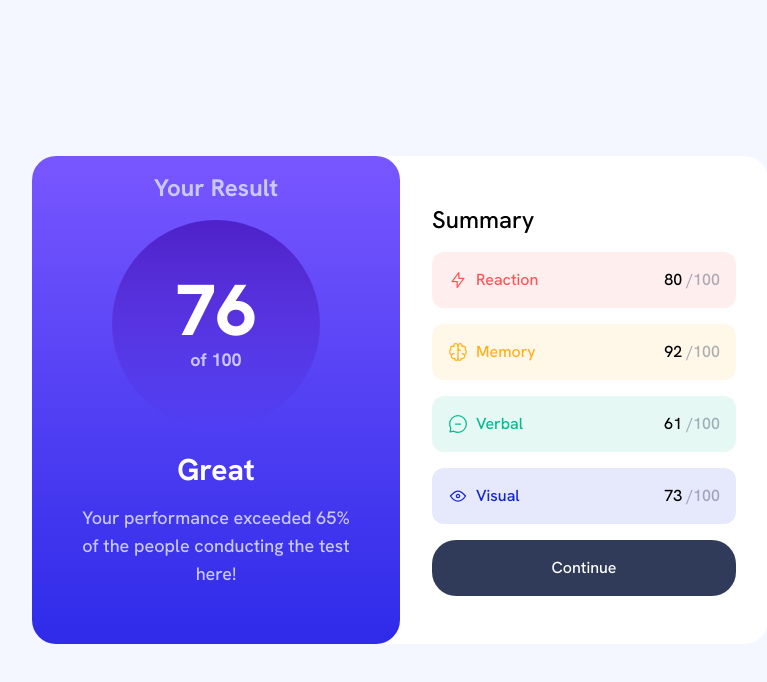
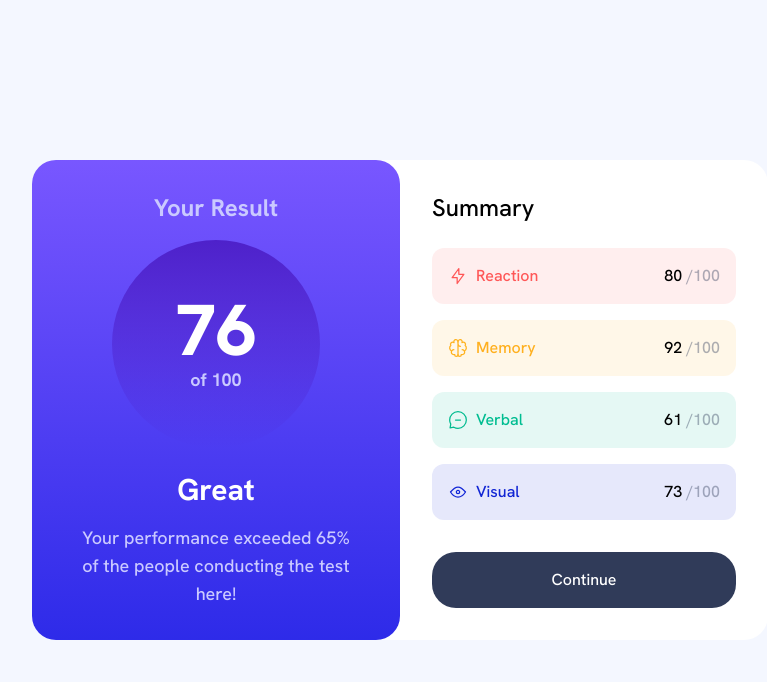
Before and after one commit to webstormcam/Results_Summary_Component, a website: page index.html in a window 1280 px wide. Shown: the whole page, without its empty margins (240-1007 px from the left). Drawn offline with Linux system fonts and the light colour scheme.

Commit message:
Just spaced some things around
Just need to look somethings over but I think I'm nearly done with this project

```diff
--- a/index.html
+++ b/index.html
@@ -10,7 +10,7 @@
 <body class="bg-mobile-back flex justify-center md:items-center md:h-screen">
    <div id="contentCard" class="font-HankenGrotesk pb-4 md:pb-0 md:flex  md:max-w-736 md:w-full md:bg-white md:rounded-3xl ">
     <div  id="part1" class="flex flex-col items-center  max-w-420  py-4 rounded-b-3xl bg-gradient-to-b from-backgrad1 to-backgrad2 md:w-1/2 md:rounded-3xl">
-        <h2 class="text-lightBlue text-lg font-bold md:text-2xl">Your Result</h2>
+        <h2 class="text-lightBlue text-lg font-bold md:text-2xl md:mt-4">Your Result</h2>
         <div id="circle" class=" flex flex-col h-36 w-36 items-center justify-center text-center mt-4 rounded-full p-10 bg-gradient-to-b from-circlegrad1 to-circlegrad2 md:w-52 md:h-52 md:p-4 ">
             <p class="text-white text-6xl font-extrabold md:text-7xl">76</p>
             <p class="text-lightBlue font-bold md:text-lg">of 100</p>
@@ -18,9 +18,9 @@
         <h3 class="text-white text-2xl font-bold mt-6 md:text-3xl">Great</h3>
         <p class="text-center text-lightBlue px-12 py-4 md:text-lg">Your performance exceeded 65% of the people conducting the test here!</p>
     </div>
-    <div id="part2" class=" px-8 md:w-1/2 md:py-12 md:rounded-br-3xl md:rounded-tr-3xl">
+    <div id="part2" class=" px-8 md:w-1/2 md:py-8 md:rounded-br-3xl md:rounded-tr-3xl">
         <p class="mt-4 md:mt-0 md:text-2xl">Summary</p>
-    <div class="mt-4">
+    <div class="mt-4 md:mt-6">
         <div class="flex justify-between p-4 bg-redHue rounded-xl">
             <div class="flex items-center "><svg xmlns="http://www.w3.org/2000/svg" class="mr-2" width="20" height="20" fill="none" viewBox="0 0 20 20"><path stroke="#F55" stroke-linecap="round" stroke-linejoin="round" stroke-width="1.25" d="M10.833 8.333V2.5l-6.666 9.167h5V17.5l6.666-9.167h-5Z"/></svg>
             <p class="text-red">Reaction</p>
@@ -53,7 +53,7 @@
                 <p>73<span class="text-darkHue"> /100</span></p>
             </div>
         </div>
-       <button class="w-full mt-4 bg-darkNavy hover:bg-gradient-to-b from-backgrad1 to-backgrad2  py-4 text-white rounded-3xl">Continue</button>
+       <button class="w-full mt-4 bg-darkNavy hover:bg-gradient-to-b from-backgrad1 to-backgrad2  py-4 text-white rounded-3xl md:mt-8">Continue</button>
 
     </div>
     </div>
```
Also changed, not shown: dist/output.css.
